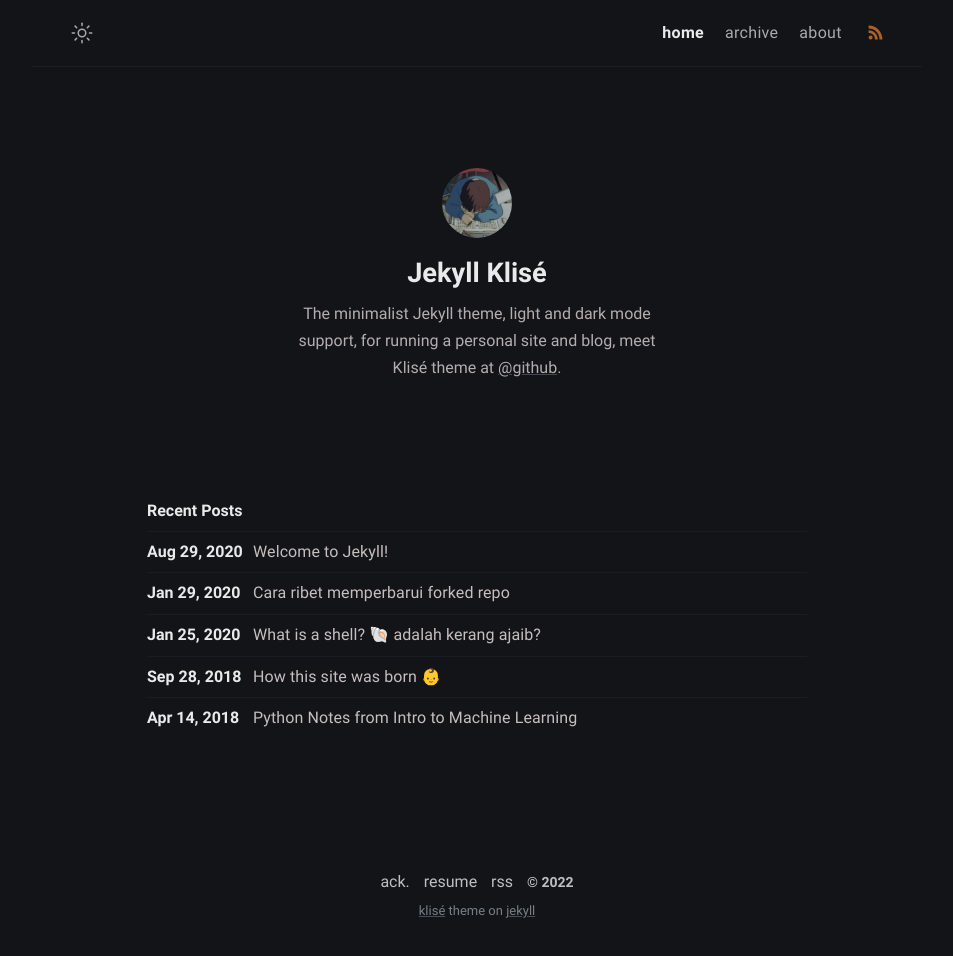
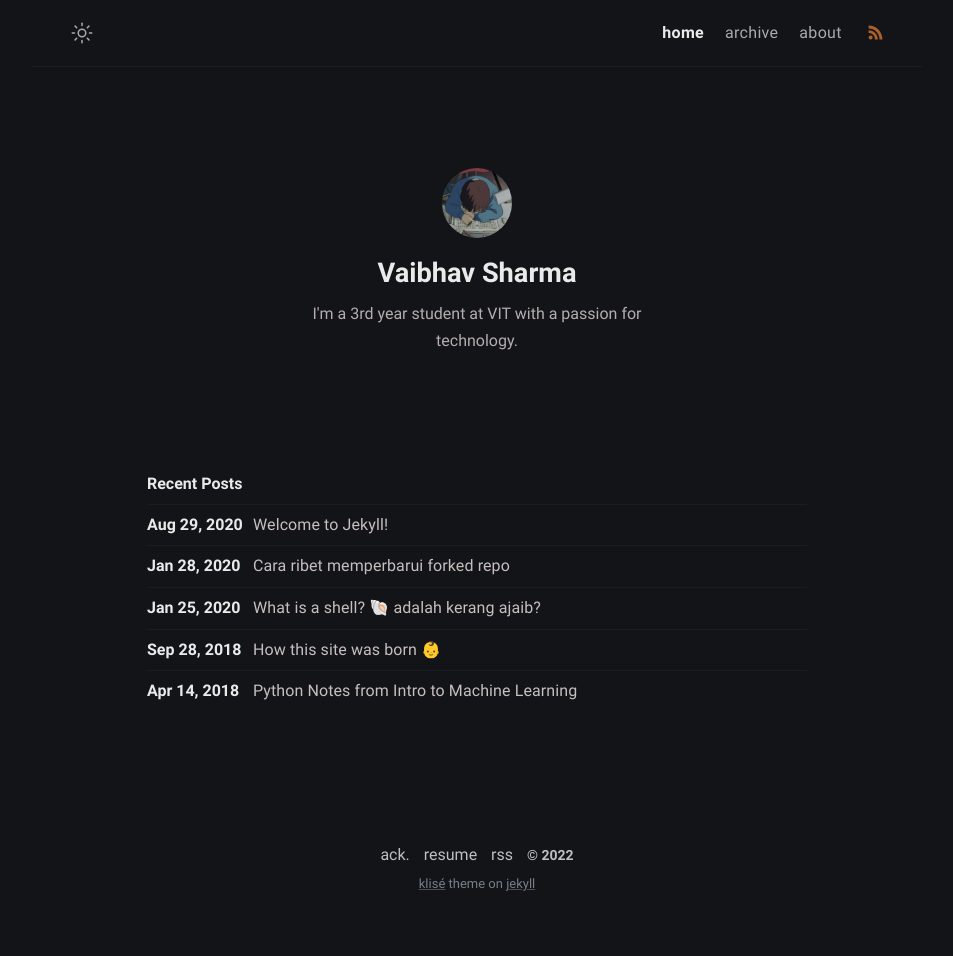
Before and after one commit to GhostVaibhav/blog-site, a Jekyll site: the page built from index.md, in a window 1280 px wide. Shown: the whole page, without its empty margins (163-1116 px from the left). Built offline with Jekyll 4.4.1, drawn with Linux system fonts in a browser that asks for light colours; after the commit the page ends 929 px from its top, so only the background shows below that.

Commit message:
Changed the basic config

```diff
--- a/_config.yml
+++ b/_config.yml
@@ -1,25 +1,22 @@
 # Site settings
-title: Klise Theme # site title
+title: VAV Blogs # site title
 description: >- # site description
-  He's writing in Bahasa about web technology and experience as a journal
-  for documentation things that he learned, meet him <a href="https://github.com/piharpi" target="_blank" rel="noopener">@github</a>.
+  Simple tech blogs for making others' life easier.
 lang: en-US # default lang
-timezone: Asia/Jakarta # set your timezone
+timezone: Asia/Kolkata # set your timezone
 image: assets/img/ogp.png # This image used for Open Graph more info https://ogp.me/
-repo: https://github.com/piharpi/jekyll-klise # site repo [optional]
 mode: dark # default theme "dark" | "light"
 
 # Profile settings
 author:
-  name: Jekyll Klisé # author name
+  name: Vaibhav Sharma # author name
   bio: >- # tell to the world
-    The minimalist Jekyll theme, light and dark mode support, for running a personal site and blog,
-    meet Klisé theme at <a href="https://github.com/piharpi/jekyll-klise" target="_blank" rel="noopener">@github</a>.
-  username: username # general username
-  github: github_username # github username
-  twitter: twitter_username # twitter username
-  facebook: facebook_username # facebook username
-  email: your-email@email.com # email adress
+    I'm a 3rd year student at VIT with a passion for technology.
+  username: GhostVaibhav # general username
+  github: GhostVaibhav # github username
+  twitter: Ghost_Vaibhav # twitter username
+  facebook: Vaibhav Sharma # facebook username
+  email: vaibhav@ghostvaibhav.tech # email adress
   avatar: /assets/img/avatar.jpg # change with your own avatar
 
 # URL settings
```
